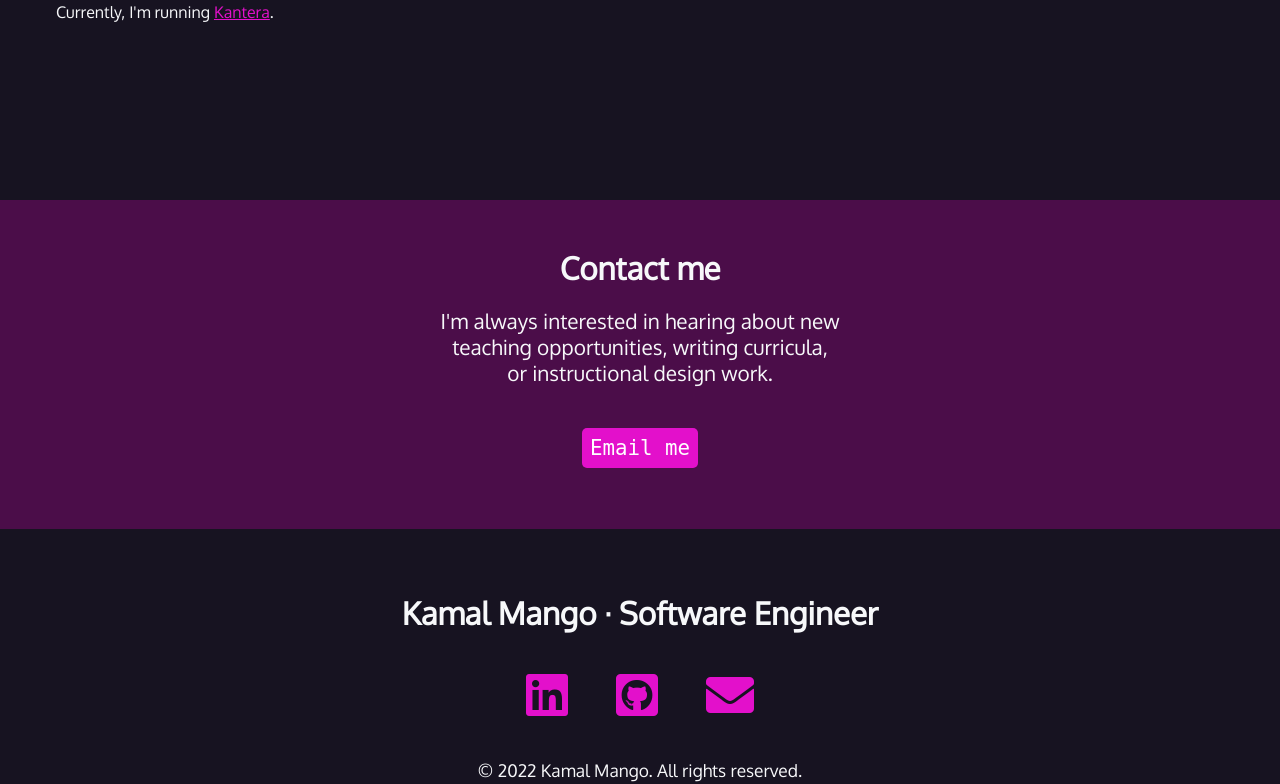
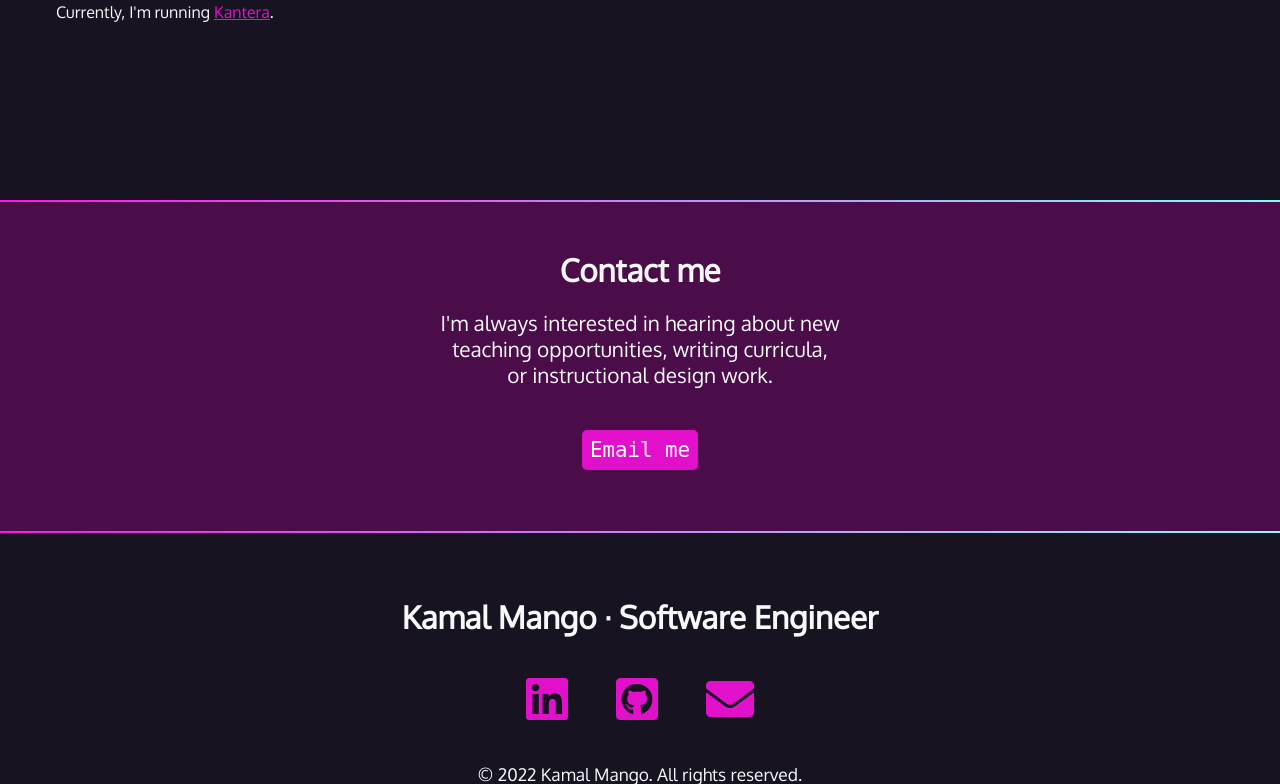
Before and after one commit to kamalmango/portfolio, a PHP site: page / in a window 1280 px wide. Shown: the part 420-1204 px from the top of the page. Run offline with PHP 8.4, Linux system fonts and the light colour scheme; some web fonts are replaced.

Commit message:
add line gradient

```diff
--- a/css/style.css
+++ b/css/style.css
@@ -46,6 +46,11 @@ a:hover {
 /* background color divs */
 .section-plum {
   background-color: var(--plum);
+}
+
+.gradient {
+  background: linear-gradient(90deg, rgba(255,23,228,1) 0%, rgba(134,251,251,1) 100%);
+  height: 2px;
 }
 
 /* intro styles */
--- a/index.html
+++ b/index.html
@@ -50,6 +50,8 @@
     <p>Currently, I'm running <a href="https://www.kantera.io/">Kantera</a>.</p>
   </section>
 
+  <div class="gradient"></div>
+
   <!-- contact -->
   <div class="section-plum">
     <section id="contact">
@@ -60,6 +62,8 @@
       <p><a href="mailto:kamal.mango7@gmail.com" class="button">Email me</a></p>
     </section>
   </div>
+
+  <div class="gradient"></div>
 
   <!-- footer -->
   <footer>
```
